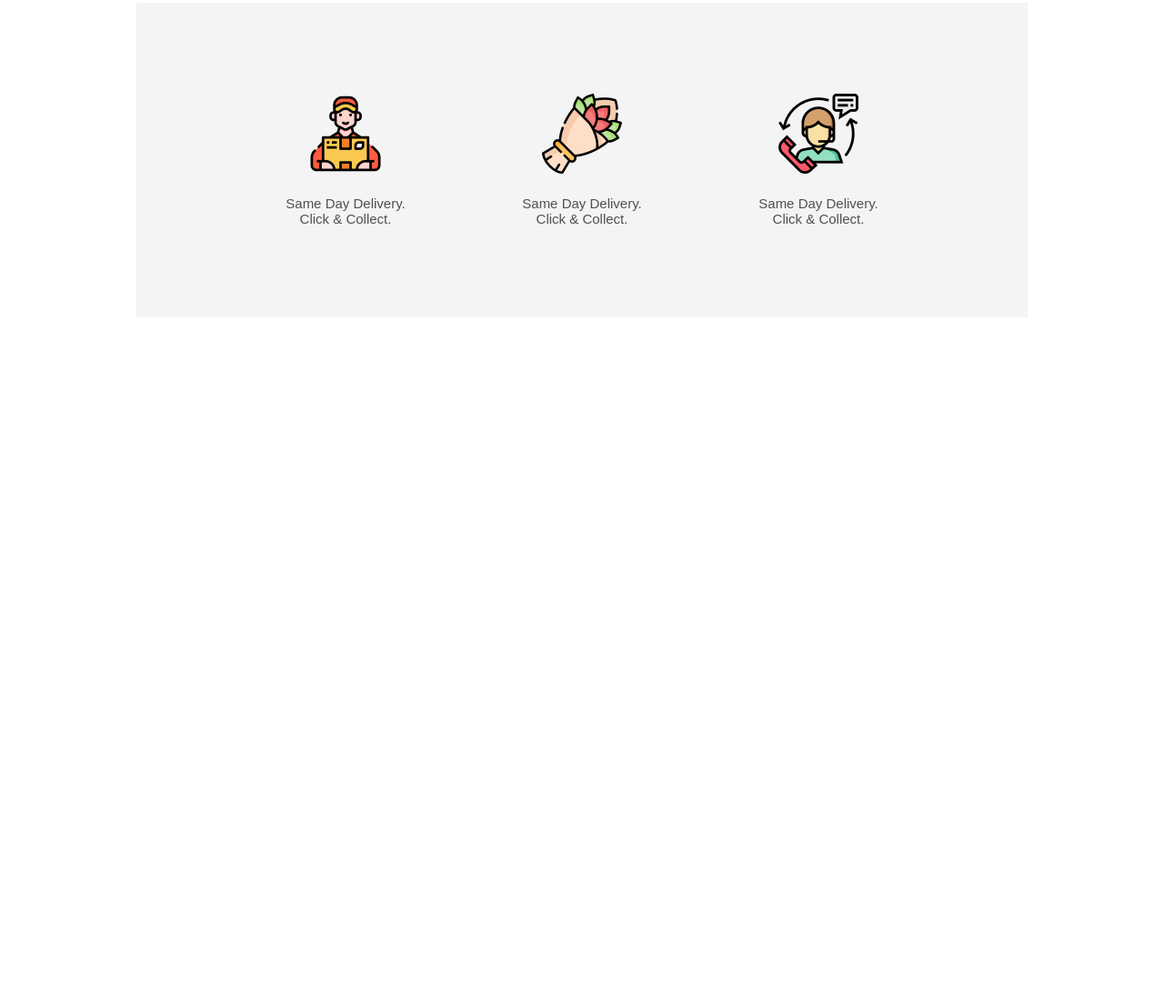
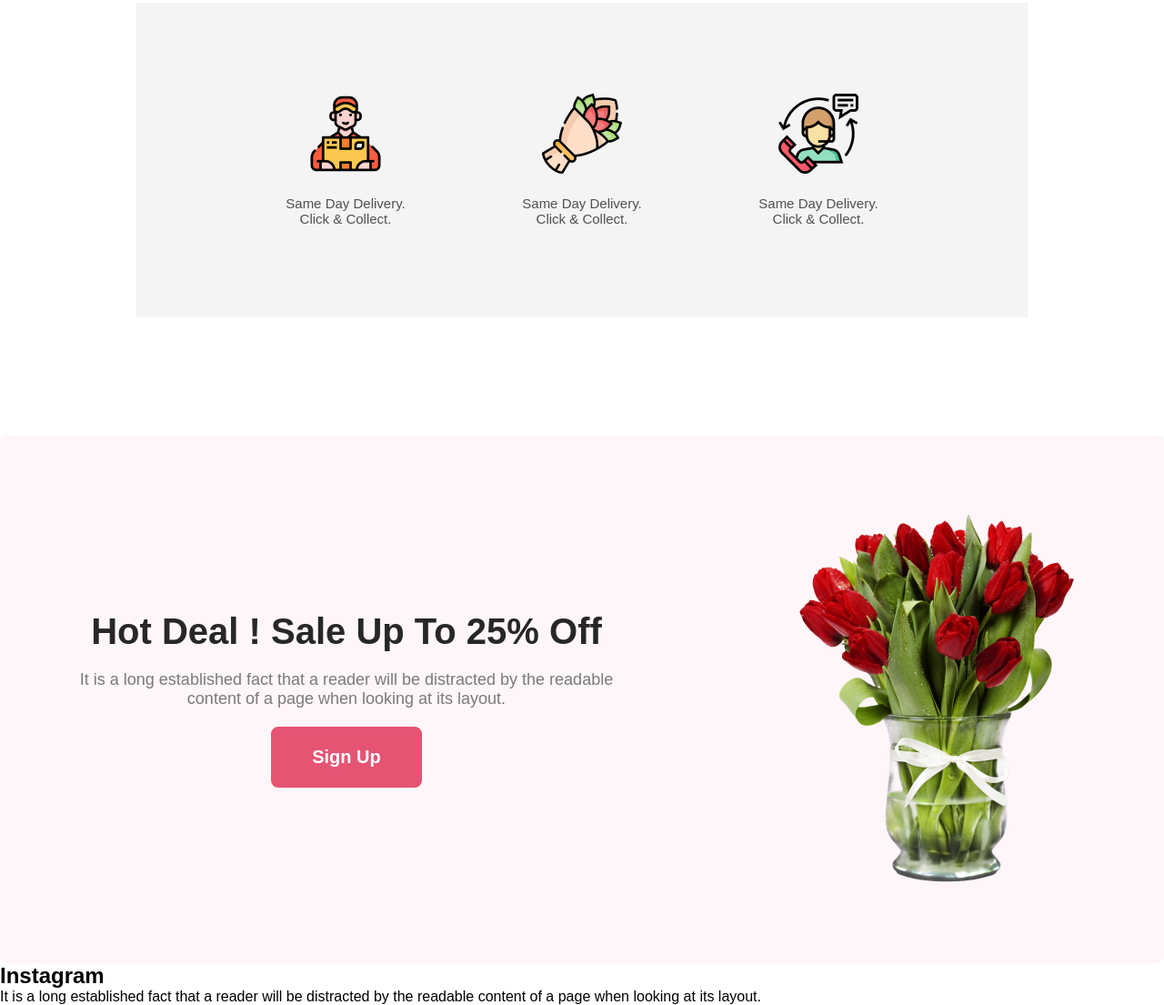
Before and after one commit to manjur0/flower-shop, a plain HTML site: page index.html in a window 1280 px wide. Shown: the part 1925-3030 px from the top of the page at 91% size. Before the commit the page ends 2404 px from the top, so only its background shows below. Drawn offline with Linux system fonts and the light colour scheme.

Commit message:
hot deal section done

```diff
--- a/index.html
+++ b/index.html
@@ -76,7 +76,26 @@
                 </div>
             </div>
         </section>
-
+        <!-- hot  heal section -->
+        <section class="hot-deal">
+            <div class="deal-container">
+                <div class="deal-content">
+                    <h2 class="deal-title">Hot Deal ! Sale Up To 25% Off</h2>
+                    <p class="deal-des">It is a long established fact that a reader will be distracted by the readable <br>content of a page when looking at its layout.</p>
+                    <button class="deal-btn shop-btn ">Sign Up</button>
+                </div>
+                <img src="./asset/pngwing 8.png" alt="" class="heal-img">
+            </div>
+        </section>
+        <!-- Instagram section -->
+        <section class="instagram">
+            <div class="instagram-container">
+                <div class="instagram-content">
+                    <h2 class="instagram-title">Instagram</h2>
+                     <p class="instagram-des"> It is a long established fact that a reader will be distracted by the readable content of a page when looking at its layout.</p>
+                </div>
+            </div>
+          </section>
 
     </main>
     <footer></footer>
--- a/style.css
+++ b/style.css
@@ -91,7 +91,7 @@ header {
     align-items: center;
 }
 .featured-content-colum img{
-    padding: 110px 0px 80px 80px;
+    padding: 110px 80px 80px 80px;
 }
 
 .box1{
@@ -144,3 +144,31 @@ header {
     font-weight: 400;
     margin-top: 20px;
 }
+
+/* Hot Deal Section css */
+.deal-container{
+    border-radius: 8px;
+    background: rgba(229, 84, 115, 0.05);
+    display: flex;
+    justify-content: center;
+    align-items: center;
+    gap: 200px;
+    text-align: center;
+    padding: 80px 0;
+
+}
+.deal-title{
+    color: #272727;
+    font-size: 40px;
+    font-weight: 800;
+    padding-bottom: 20px;
+}
+.deal-des{
+    color: #27272799;
+    text-align: center;
+    font-size: 18px;
+    font-weight: 400;
+}
+.deal-btn{
+    margin-top: 20px;
+}
```
